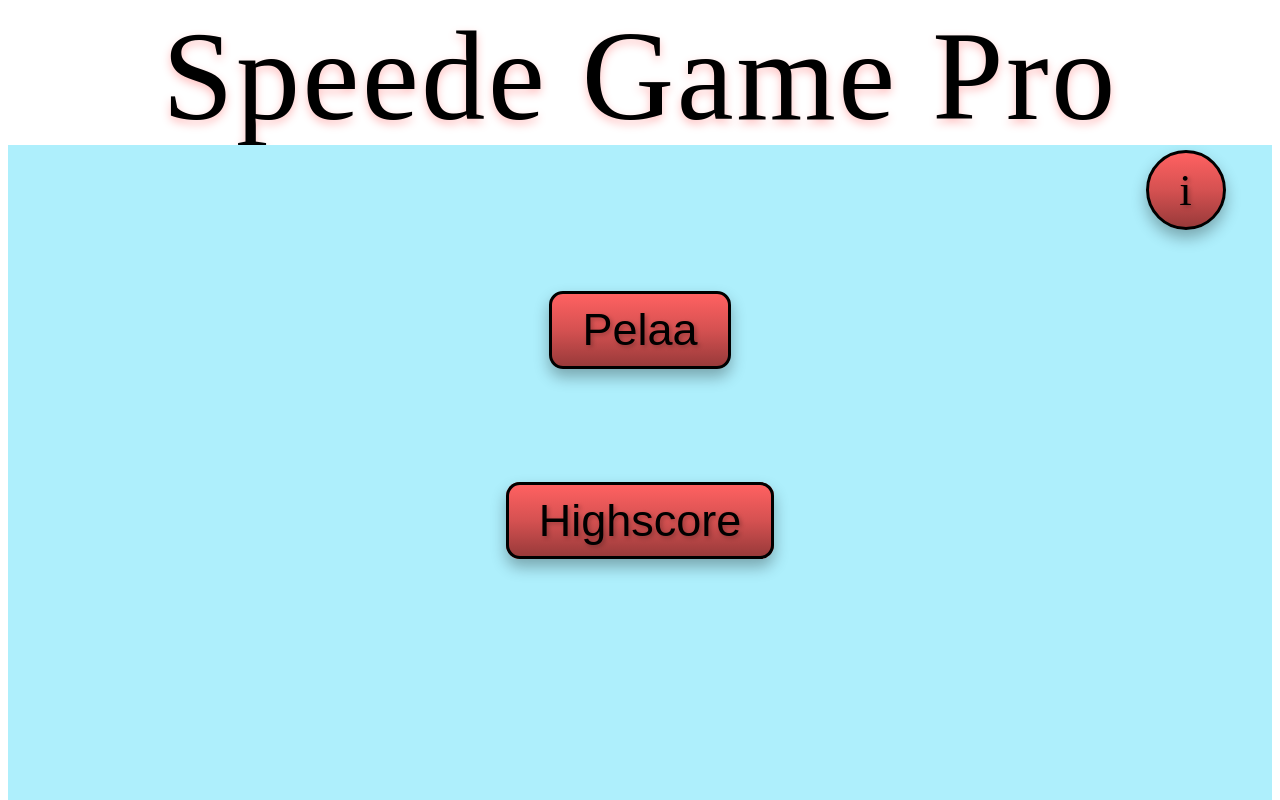
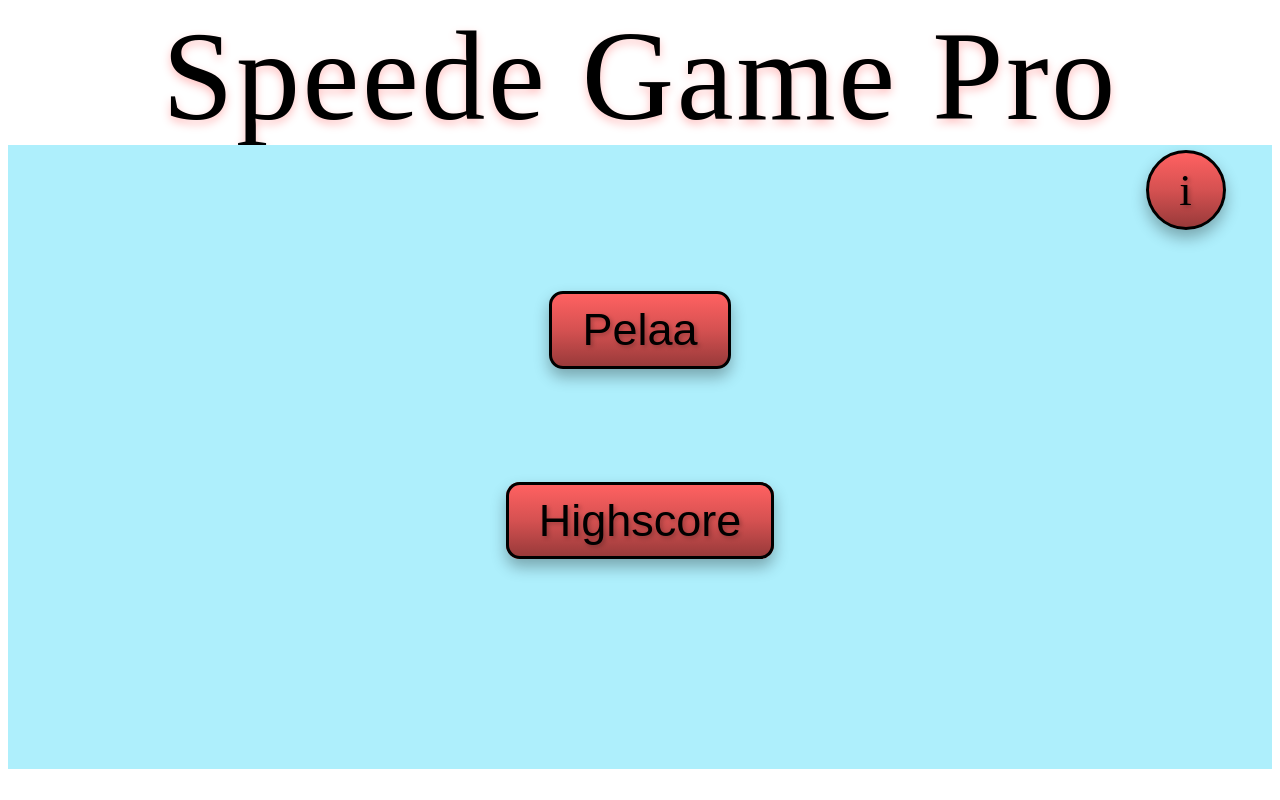
Before and after one commit to jamktiko/ryhma5, a SvelteKit app in the folder speedepeli/: page / in a window 1280 px wide. Shown: the top 800 px of the page. Built offline with nearby package versions, Linux system fonts and the light colour scheme; a web font is replaced by a local one.

Commit message:
resoluutioarvoja muokattu ja scroll poistettu aloituksesta

```diff
--- a/speedepeli/src/routes/+page.svelte
+++ b/speedepeli/src/routes/+page.svelte
@@ -184,7 +184,7 @@
 
 	.start-game {
 		width: 100%;
-		height: 100vh;
+		height: 78vh;
 		position: relative;
 		background: white;
 		overflow: hidden;
```
